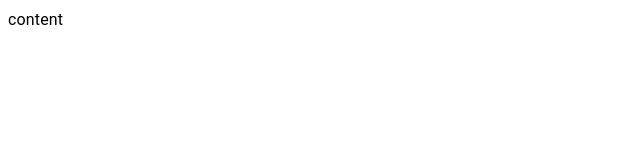
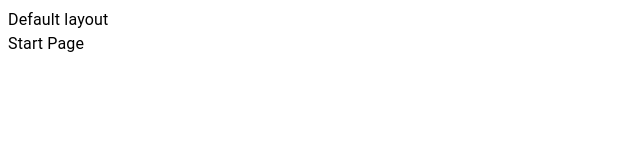
Before and after one commit to emlew/personal-website, a React (Vite) app: page / in a window 1280 px wide. Shown: the top 160 px of the page, without its empty margins (0-640 px from the left). Built offline with nearby package versions, Linux system fonts and the light colour scheme.

Commit message:
Add pages with basic content

```diff
--- a/src/app/AppRouter.tsx
+++ b/src/app/AppRouter.tsx
@@ -1,11 +1,14 @@
 import { Navigate, Route, Routes } from "react-router-dom";
 import { DefaultLayout } from "@/layouts";
+import { AboutPage, ProjectsPage, StartPage } from "@/pages";
 
 export const AppRouter: React.FC = () => {
   return (
     <Routes>
       <Route path="/" element={<DefaultLayout />}>
-        <Route index element={<></>} />
+        <Route index element={<StartPage/>} />
+        <Route path="/about" element={<AboutPage />} />
+        <Route path="/projects" element={<ProjectsPage />} />
         <Route path="*" element={<Navigate to="/" replace />} />
       </Route>
     </Routes>
--- a/src/layouts/DefaultLayout.tsx
+++ b/src/layouts/DefaultLayout.tsx
@@ -1,5 +1,11 @@
 import { Typography } from "@mui/material";
+import { Outlet } from "react-router-dom";
 
 export const DefaultLayout: React.FC = () => {
-  return <Typography>content</Typography>;
+  return (
+    <>
+      <Typography>Default layout</Typography>
+      <Outlet />
+    </>
+  );
 };
--- /dev/null
+++ b/src/pages/AboutPage.tsx
@@ -0,0 +1,5 @@
+import { Typography } from "@mui/material";
+
+export const AboutPage: React.FC = () => {
+  return <Typography>About Page</Typography>;
+};
--- /dev/null
+++ b/src/pages/ProjectsPage.tsx
@@ -0,0 +1,7 @@
+import { Typography } from "@mui/material";
+
+export const ProjectsPage: React.FC = () => {
+  return (
+    <Typography>Project Page</Typography>
+  );
+};
--- /dev/null
+++ b/src/pages/StartPage.tsx
@@ -0,0 +1,5 @@
+import { Typography } from "@mui/material";
+
+export const StartPage: React.FC = () => {
+  return <Typography>Start Page</Typography>;
+};
--- /dev/null
+++ b/src/pages/index.ts
@@ -0,0 +1,3 @@
+export * from "./AboutPage";
+export * from "./ProjectsPage";
+export * from "./StartPage";
```
